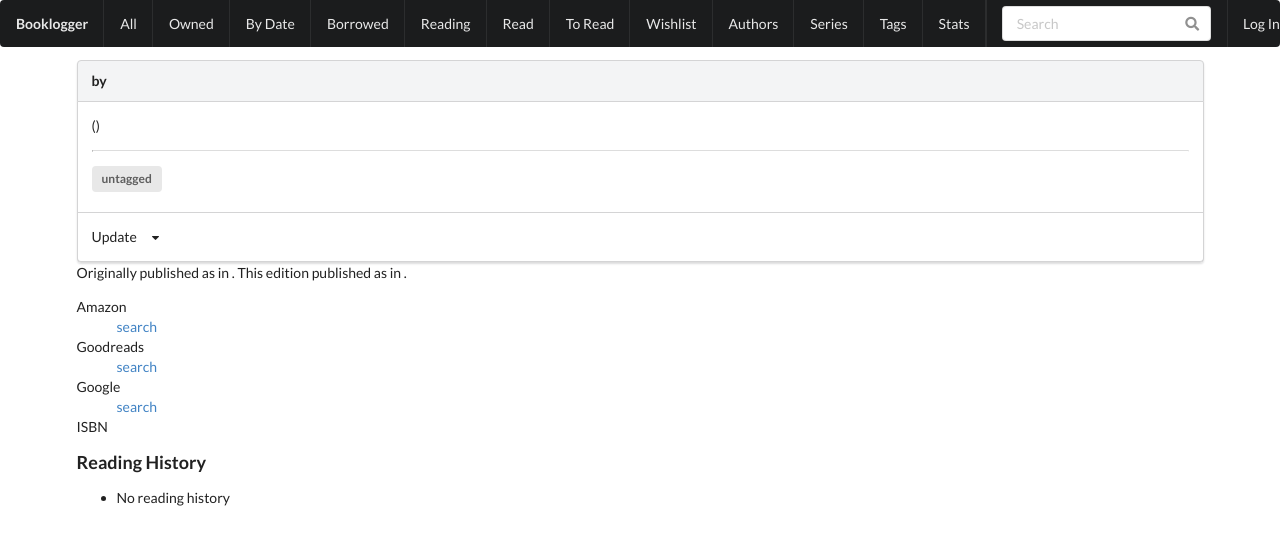
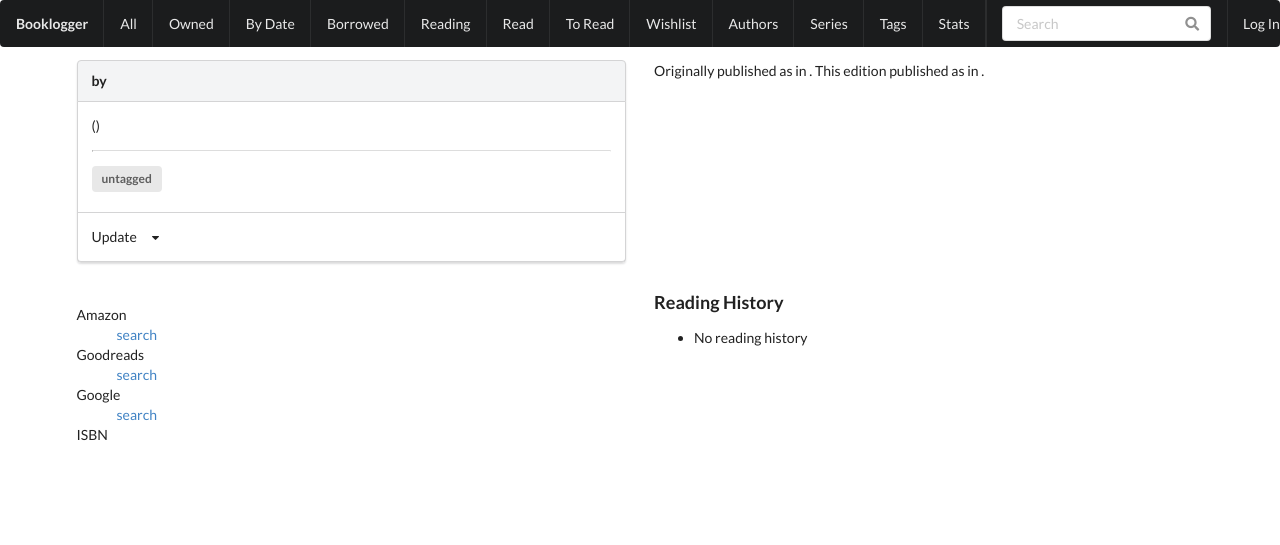
Before and after one commit to benjamineskola/booklogger, a Python web app: template library/jinja2/books/details.html in a window 1280 px wide. Shown: the top 545 px of the page. Run offline with Jinja, Linux system fonts and the light colour scheme; the template is opened without the code that fills it, so the values that code supplies are empty; some libraries are stand-ins or nearby versions.

Commit message:
fix details page

```diff
--- a/library/jinja2/books/details.html
+++ b/library/jinja2/books/details.html
@@ -1,12 +1,14 @@
 {% from "macros.html" import author_list, book_link, format_date_range, link_amazon, link_goodreads, link_google, link_publisher with context %}
 {% extends "base.html" %}
 {% block content %}
-<div class="row row-cols-1 row-cols-md-2 mt-4">
-  <div class="col">
+<div class="row">
+<div class="column">
+<div class="ui stackable two column grid">
+  <div class="column">
 {% include "books/card.html" %}
   </div>
 
-  <div class="col">
+  <div class="column">
     {% if book.has_full_authors %}
     <p>
       <strong>Full Authors</strong>
@@ -87,7 +89,7 @@
     {% endif %}
   </div>
 
-  <div class="col">
+  <div class="column">
     <dl>
     <dt>Amazon</dt><dd>{{ link_amazon(book) }}</dd>
     <dt>Goodreads</dt><dd>{{ link_goodreads(book) }}</dd>
@@ -111,13 +113,13 @@
   </div>
 
   {% if book.review %}
-  <div class="col">
+  <div class="column">
     <h3>Review</h3>
     {{ book.review | markdown }}
   </div>
   {% endif %}
 
-  <div class="col">
+  <div class="column">
   <h3>Reading History</h3>
   <ul class="list-unstyled">
   {% for entry in book.all_log_entries %}
@@ -132,12 +134,12 @@
   </ul>
   </div>
 
-  <div class="col">
+  <div class="column">
     {% include "books/update_form_snippet.html" %}
   </div>
 
   {% if book.editions.all() | count > 0 %}
-  <div class="col">
+  <div class="column">
     <h3>Other Editions</h3>
     <ul>
     {% for edition in book.editions.all() %}
@@ -148,11 +150,11 @@
   {% endif %}
 
   {% if book.parent_edition %}
-  <div class="col">
+  <div class="column">
     This book is part of {{ book_link(book.parent_edition) }}
   </div>
   {% elif book.subeditions.count() %}
-  <div class="col">
+  <div class="column">
   This book is made up of the following books:
   <ul>
   {% for subedition in book.subeditions.all() %}
@@ -163,4 +165,6 @@
   {% endif %}
 
 </div>
+</div>
+</div>
 {% endblock content %}
```
